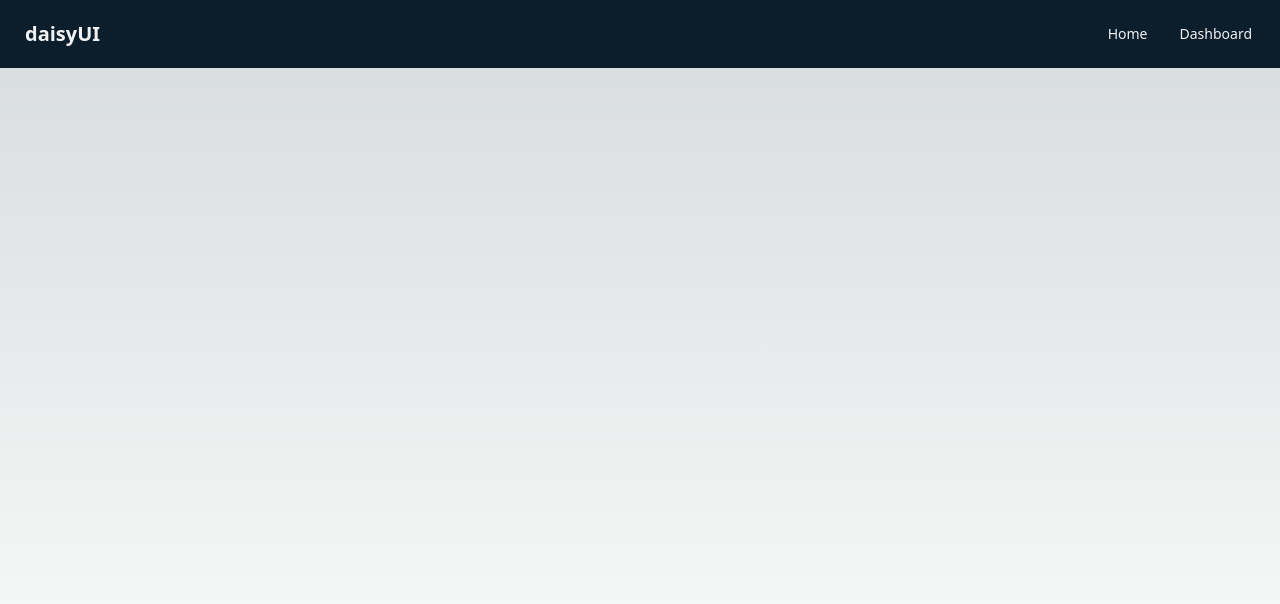
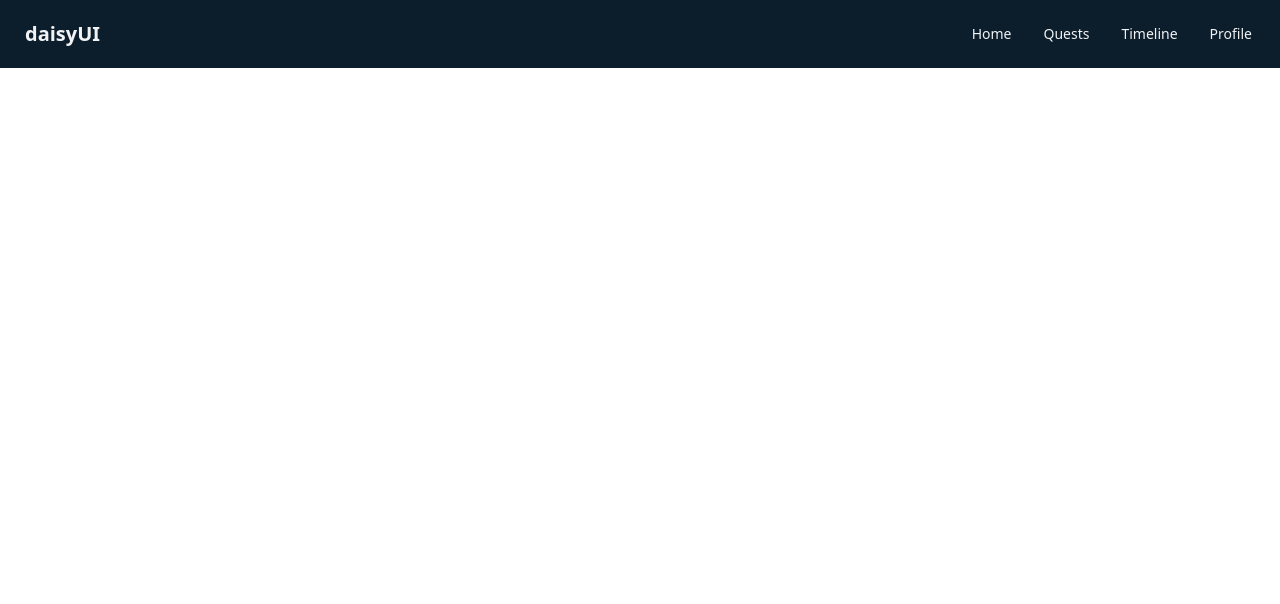
Before and after one commit to JustModo/official-404, a Next.js app: page / in a window 1280 px wide. Shown: the top 604 px of the page. Built offline with nearby package versions, Linux system fonts and the light colour scheme.

Commit message:
Fix routes

```diff
--- a/src/app/Dashboard/page.js
+++ b/src/app/Home/page.js
@@ -2,7 +2,7 @@
 import React from "react";
 import { motion } from "framer-motion";
 
-export default function Dashboard() {
+export default function Home() {
   return (
     <div className="flex flex-col items-center justify-center h-screen">
       <h1 className="text-5xl font-bold text-white">Welcome to Next.js!</h1>
@@ -10,7 +10,7 @@ export default function Dashboard() {
         initial={{ opacity: 0 }}
         animate={{ opacity: 1 }}
         transition={{ duration: 1, loop: Infinity }}
-        className="fixed inset-0 z-[-1] bg-gradient-to-br from-[#6d94ff] to-[#5d00ff] blur-3xl opacity-50"
+        className="fixed inset-0 z-[-1] bg-gradient-to-br from-[#6d94ff] to-[#5d00ff] blur-3xl opacity-50 flex justify-center align-middle"
       />
     </div>
   );
--- a/src/app/layout.js
+++ b/src/app/layout.js
@@ -9,7 +9,7 @@ export const metadata = {
 export default function RootLayout({ children }) {
   return (
     <html lang="en">
-      <body className="h-screen container mx-auto">
+      <body className="h-screen mx-auto">
         <NavBar />
         {children}
       </body>
--- a/src/app/page.js
+++ b/src/app/page.js
@@ -1,6 +1,6 @@
 export default function Home() {
   return (
-    <main className="flex min-h-screen flex-col items-center justify-between p-2">
+    <main className="">
       <p>Hello</p>
     </main>
   );
--- a/src/components/NavBar.jsx
+++ b/src/components/NavBar.jsx
@@ -12,16 +12,28 @@ export default function NavBar() {
       </div>
 
       <div className="flex-none">
-        <ul className="menu menu-horizontal px-1">
+        <ul className="menu menu-horizontal px-1 ">
           <li className="hidden md:inline-block">
-            <Link href="/" className="text-text">
+            <Link href="/Home" className="text-text">
               Home
             </Link>
           </li>
 
           <li className="hidden md:inline-block">
-            <Link href="/Dashboard" className="text-text">
-              Dashboard
+            <Link href="/" className="text-text">
+              Quests
+            </Link>
+          </li>
+
+          <li className="hidden md:inline-block">
+            <Link href="/" className="text-text">
+              Timeline
+            </Link>
+          </li>
+
+          <li className="hidden md:inline-block">
+            <Link href="/" className="text-text">
+              Profile
             </Link>
           </li>
 
@@ -31,14 +43,26 @@ export default function NavBar() {
 
               <ul className="p-2 bg-base-100 rounded-t-none text-text">
                 <li>
-                  <Link href="/Dashboard" className="text-text">
-                    Dashboard
+                  <Link href="/Home" className="text-text">
+                    Home
                   </Link>
                 </li>
 
                 <li>
                   <Link href="/" className="text-text">
-                    Home
+                    Quests
+                  </Link>
+                </li>
+
+                <li>
+                  <Link href="/" className="text-text">
+                    Timeline
+                  </Link>
+                </li>
+
+                <li>
+                  <Link href="/" className="text-text">
+                    Profile
                   </Link>
                 </li>
               </ul>
--- a/src/styles/globals.css
+++ b/src/styles/globals.css
@@ -16,7 +16,7 @@
   }
 }
 
-body {
+/* body {
   color: rgb(var(--foreground-rgb));
   background: linear-gradient(
       to bottom,
@@ -24,7 +24,7 @@ body {
       rgb(var(--background-end-rgb))
     )
     rgb(var(--background-start-rgb));
-}
+} */
 
 @layer utilities {
   .text-balance {
```
